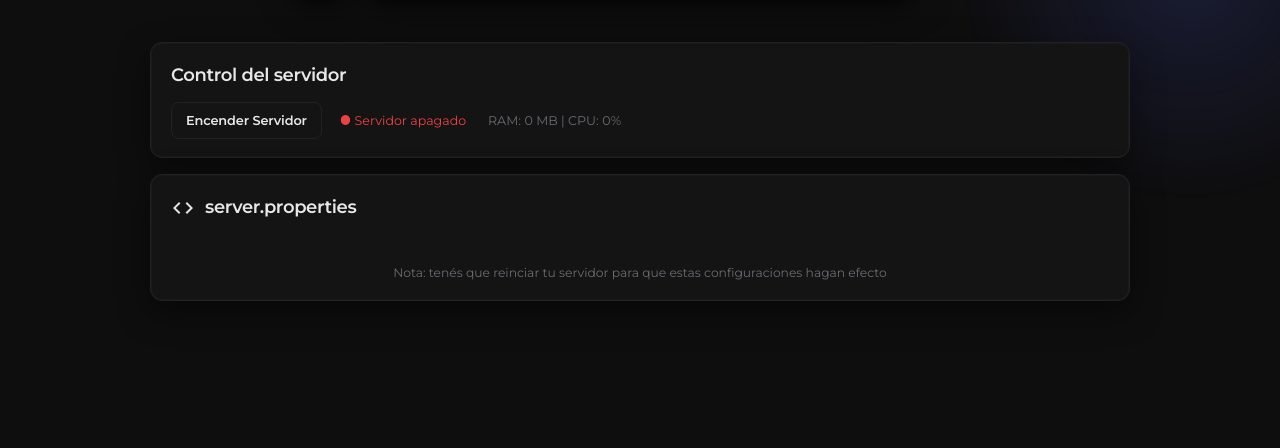
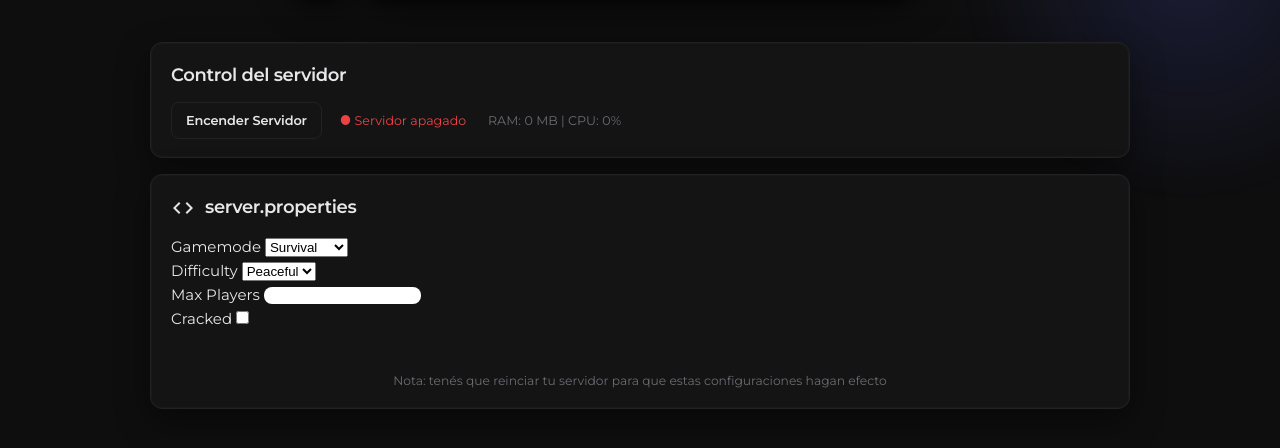
Before and after one commit to Bautilongo/pijadmin, a Flask app: template templates/server.html in a window 1280 px wide, after a click on "Opciones". Shown: the part 78-526 px from the top of the page. Run offline with Flask 3, Linux system fonts and the light colour scheme; the template is opened without the code that fills it, so the values that code supplies are empty; parts of the project's set-up code (start-up, migrations or seed data) failed here and were passed over; some libraries are stand-ins or nearby versions.

Commit message:
Server shutdown button

```diff
--- a/static/js/server.js
+++ b/static/js/server.js
@@ -211,6 +211,10 @@ socket.on('server_ready', async (data) => {
     const btn = document.getElementById('btnStart');
     btn.innerText = 'Apagar servidor';
     btn.disabled = false;
+    btn.onclick = () => {
+        modal = document.getElementById('shut-down-modal')
+        modal.showModal()
+    }
 })
 
 socket.on('console_output', (msg) => {
@@ -226,4 +230,7 @@ socket.on('server_stopped', () => {
     document.getElementById('btnStart').innerText = 'Encender Servidor';
     const consoleBox = document.getElementById('console');
     consoleBox.innerText += '\n[Servidor detenido]\n';
+    const statusElement = document.getElementById('status');
+    statusElement.textContent = '● Servidor detenido';
+    statusElement.style.color = '#ef4444';
 });
--- a/templates/server.html
+++ b/templates/server.html
@@ -41,6 +41,34 @@
                 <img src="{{ url_for('static', filename='icons/code.svg') }}" alt="properties">
                 <h2>server.properties</h2>
             </header>
+            <div id="properties-container">
+                <div class="property">
+                    <label for="gamemode">Gamemode</label>
+                    <select id="gamemode" onchange="updateProperty('gamemode', this.value)">
+                        <option value="survival">Survival</option>
+                        <option value="creative">Creative</option>
+                        <option value="adventure">Adventure</option>
+                        <option value="spectator">Spectator</option>
+                    </select>
+                </div>
+                <div class="property">
+                    <label for="difficulty">Difficulty</label>
+                    <select id="difficulty" onchange="updateProperty('difficulty', this.value)">
+                        <option value="peaceful">Peaceful</option>
+                        <option value="easy">Easy</option>
+                        <option value="normal">Normal</option>
+                        <option value="hard">Hard</option>
+                    </select>
+                </div>
+                <div class="property">
+                    <label for="max-players">Max Players</label>
+                    <input type="number" id="max-players" min="1" onchange="updateProperty('max-players', this.value)">
+                </div>
+                <div class="property">
+                    <label for="cracked">Cracked</label>
+                    <input type="checkbox" id="cracked" onchange="updateProperty('cracked', this.checked)">
+                </div>
+            </div>
             <footer>Nota: tenés que reinciar tu servidor para que estas configuraciones hagan efecto</footer>
         </div>
         <style>#panel-console{display:none;}#panel-options{display:none;}</style>
```
